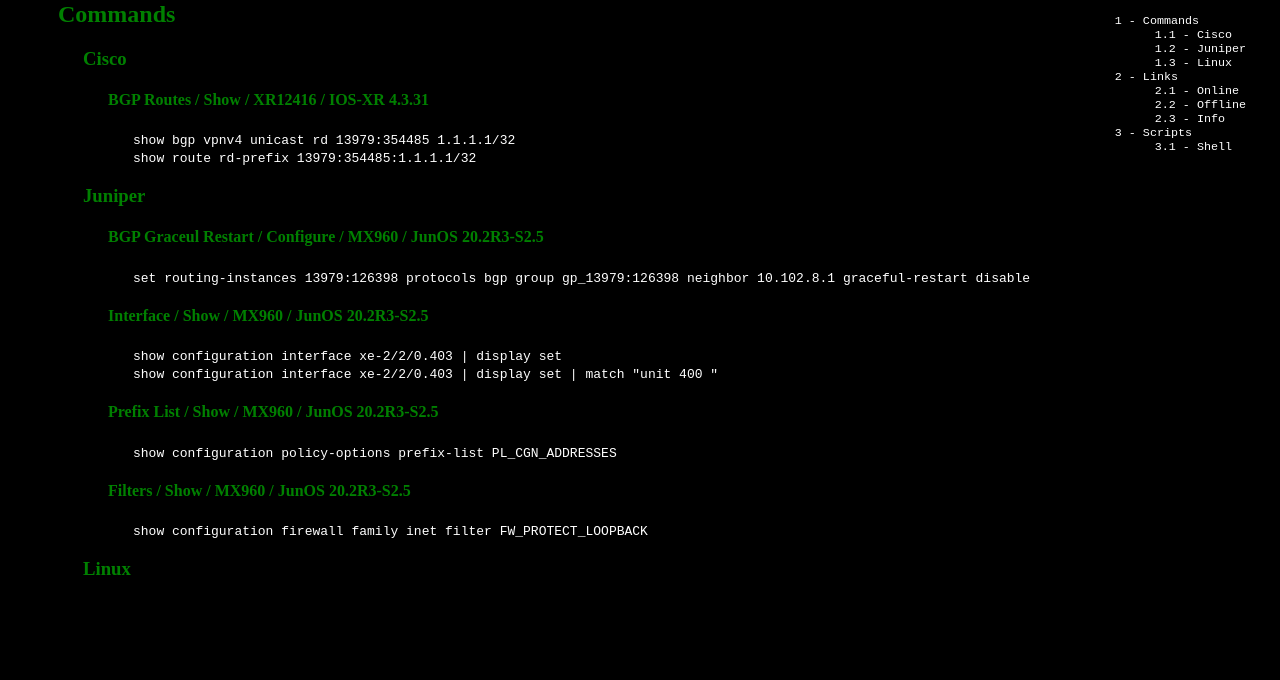
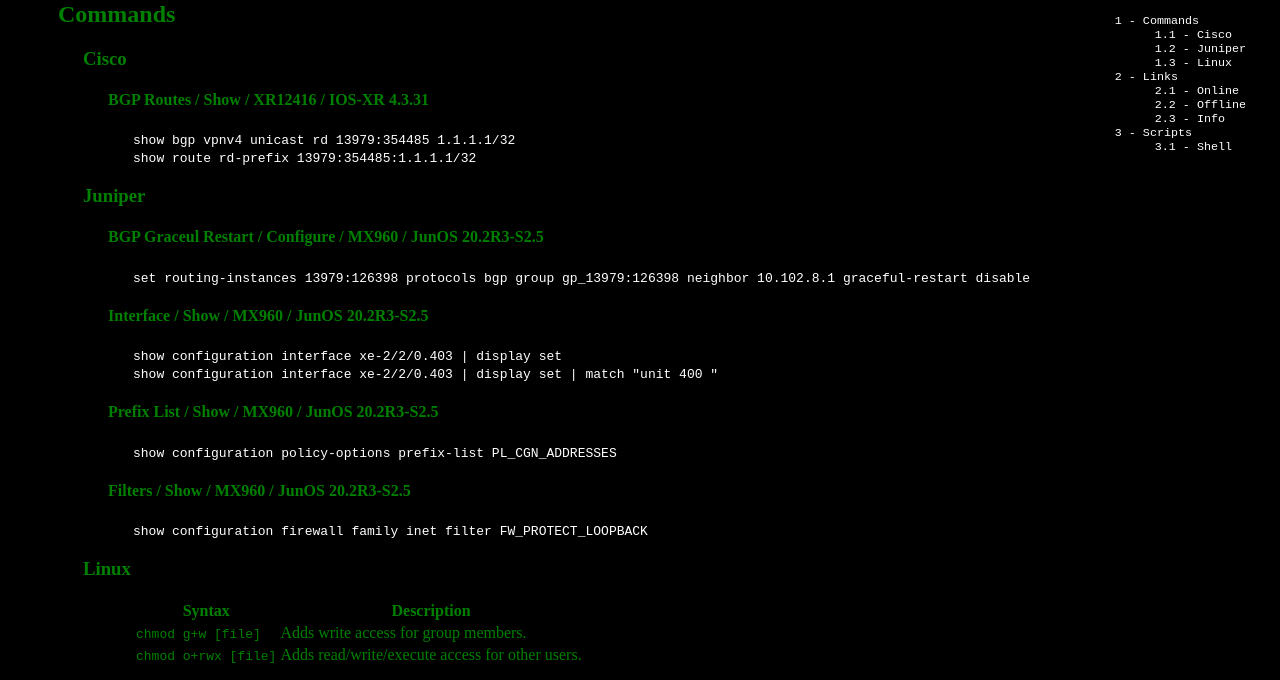
Before and after one commit to abassillo/abassillo.github.io, a plain HTML site: page index.html in a window 1280 px wide. Shown: the part 79-759 px from the top of the page. Drawn offline with Linux system fonts and the light colour scheme.

Commit message:
Update index.html

```diff
--- a/index.html
+++ b/index.html
@@ -77,7 +77,8 @@ h5 {
     list-style: outside none none !important;
 }
 table.linux_table {
-  padding-left: 125px
+  padding-left: 125px;
+  color: green;
 }
 </style>
 </head>
```
